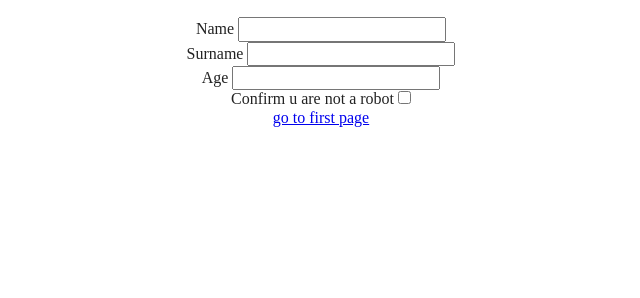
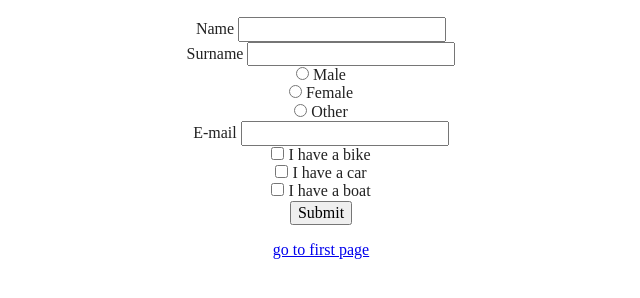
Before and after one commit to bojan-popov/CodeAcademy-, a website built with Parcel: page Second.html in a window 1280 px wide. Shown: the part 110-408 px from the top of the page, without its empty margins (319-959 px from the left). Built offline with nearby package versions, Linux system fonts and the light colour scheme.

Commit message:
vezbam razlicni formi

```diff
--- a/Second.html
+++ b/Second.html
@@ -28,20 +28,36 @@
     </header>
     <main style="text-align: center;">
       <!--Osnovite za form tagot , text atributi i label i nivno znacenje-->
-      <form>
+      <form id="first-form">
         <label for="name">Name</label>
         <input type="text" id="name" name="firstname" />
         <br />
         <label for="surname">Surname</label>
         <input type="text" id="surname" name="surname" />
         <br />
-        <label for="age">Age</label>
-        <input type="text" id="age" />
+        <input type="radio" id="male" name="gender" value="male" />
+        <label for="male">Male</label><br />
+        <input type="radio" id="female" name="gender" value="female" />
+        <label for="female">Female</label><br />
+        <input type="radio" id="other" name="gender" value="other" />
+        <label for="other">Other</label>
         <br />
-        <label>Confirm u are not a robot</label>
-        <input type="checkbox" />
-        <br />
+        <input
+          type="hidden"
+          name="hidden_field"
+          value="value of hidden field"
+        />
+        <label for="email">E-mail</label>
+        <input type="email" name="email" id="email" /><br />
+        <input type="checkbox" id="vehicle1" name="vehicle1" value="Bike" />
+        <label for="vehicle1"> I have a bike</label><br />
+        <input type="checkbox" id="vehicle2" name="vehicle2" value="Car" />
+        <label for="vehicle2"> I have a car</label><br />
+        <input type="checkbox" id="vehicle3" name="vehicle3" value="Boat" />
+        <label for="vehicle3"> I have a boat</label><br />
+        <input type="submit" value="Submit" />
       </form>
+      <pre id="preview"></pre>
     </main>
     <footer style="text-align: center;">
       <div>
--- a/js/main.js
+++ b/js/main.js
@@ -0,0 +1,20 @@
+// Assign DOM objects to JavaScript variables
+let form = document.getElementById("first-form");
+let pre = document.getElementById("preview");
+
+form.onsubmit = (e) => {
+  e.preventDefault();
+  let formData = new FormData(form);
+  let preview = {};
+
+  // Display the key/value pairs of the formData
+  for (var pair of formData.entries()) {
+    // this line shows in console -- open your browser console (F12)
+    console.log(`${pair[0]}: ${pair[1]}`);
+    // this line shows in the preview tag in the HTML document
+    Object.assign(preview, { [pair[0]]: pair[1] });
+  }
+
+  // this line populates the pre tag programatically
+  pre.innerHTML = JSON.stringify(preview);
+};
```
